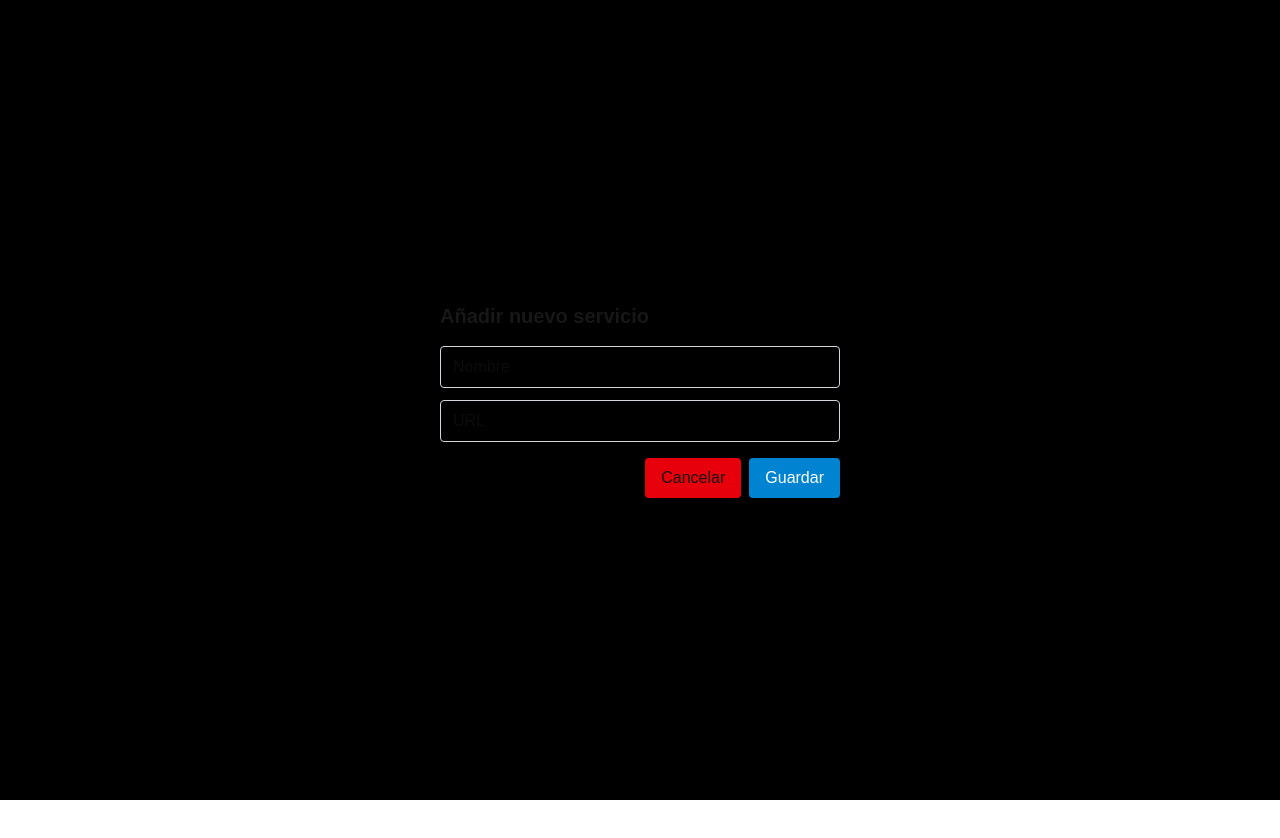
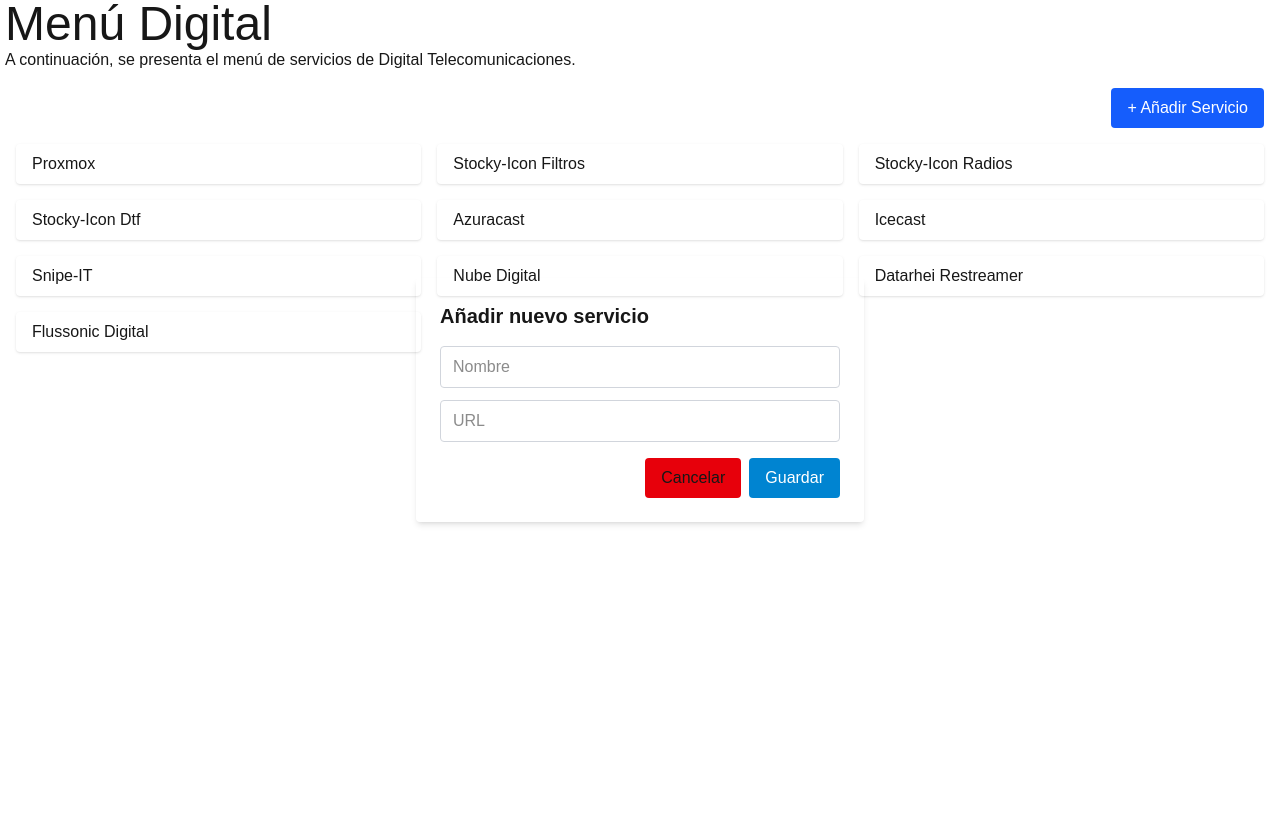
Before and after one commit to andre00bejarano00vaca/digitalMenu, a Next.js app: page / in a window 1280 px wide. Both pictures are taken after a click on the button "+ Añadir Servicio". Shown: the top 838 px of the page. Built offline with nearby package versions, Linux system fonts and the light colour scheme.

Commit message:
bg black

```diff
--- a/src/app/page.js
+++ b/src/app/page.js
@@ -54,7 +54,7 @@
       </div>
 
       {showModal && (
-        <div className="fixed inset-0 bg-black bg-opacity-50 flex items-center justify-center z-50">
+        <div className="fixed inset-0 bg-opacity-50 flex items-center justify-center z-50">
           <div className="p-6 rounded shadow-md w-full max-w-md">
             <h2 className="text-xl font-bold mb-4">Añadir nuevo servicio</h2>
             <input
```
